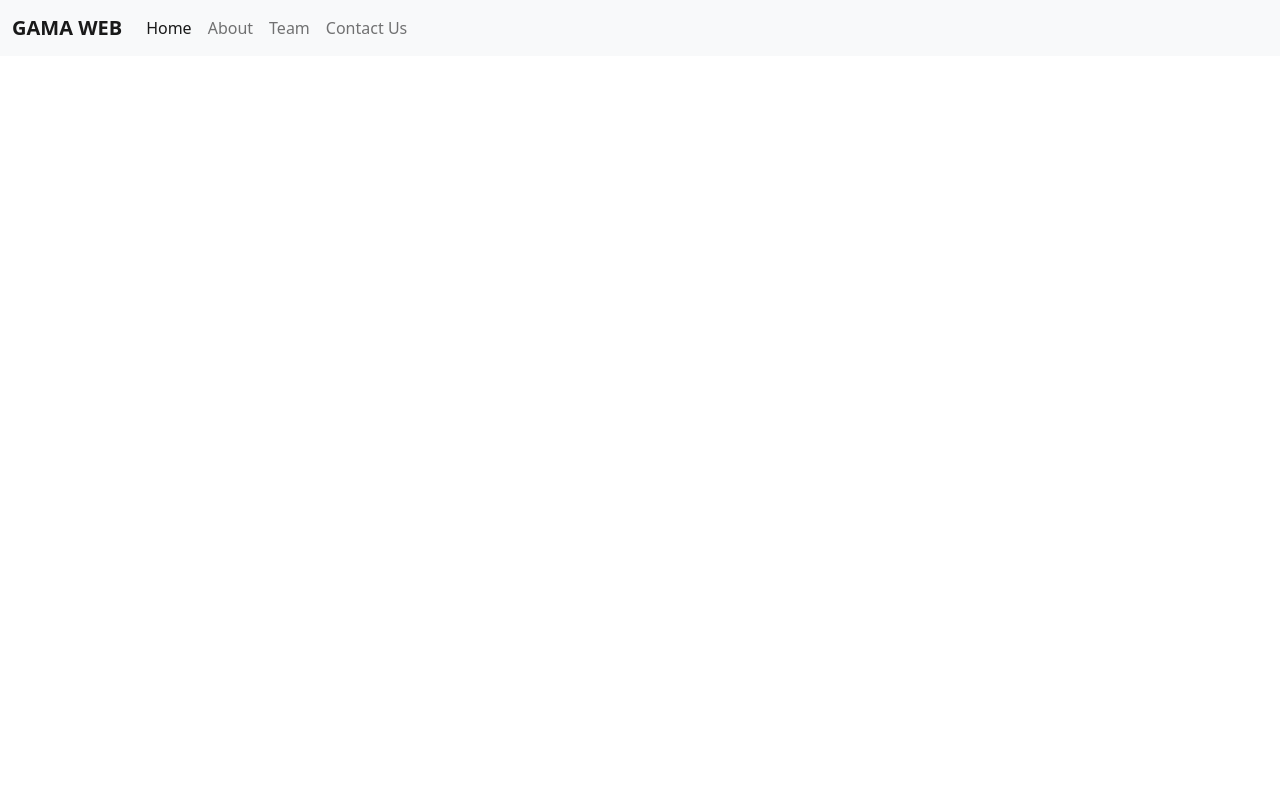
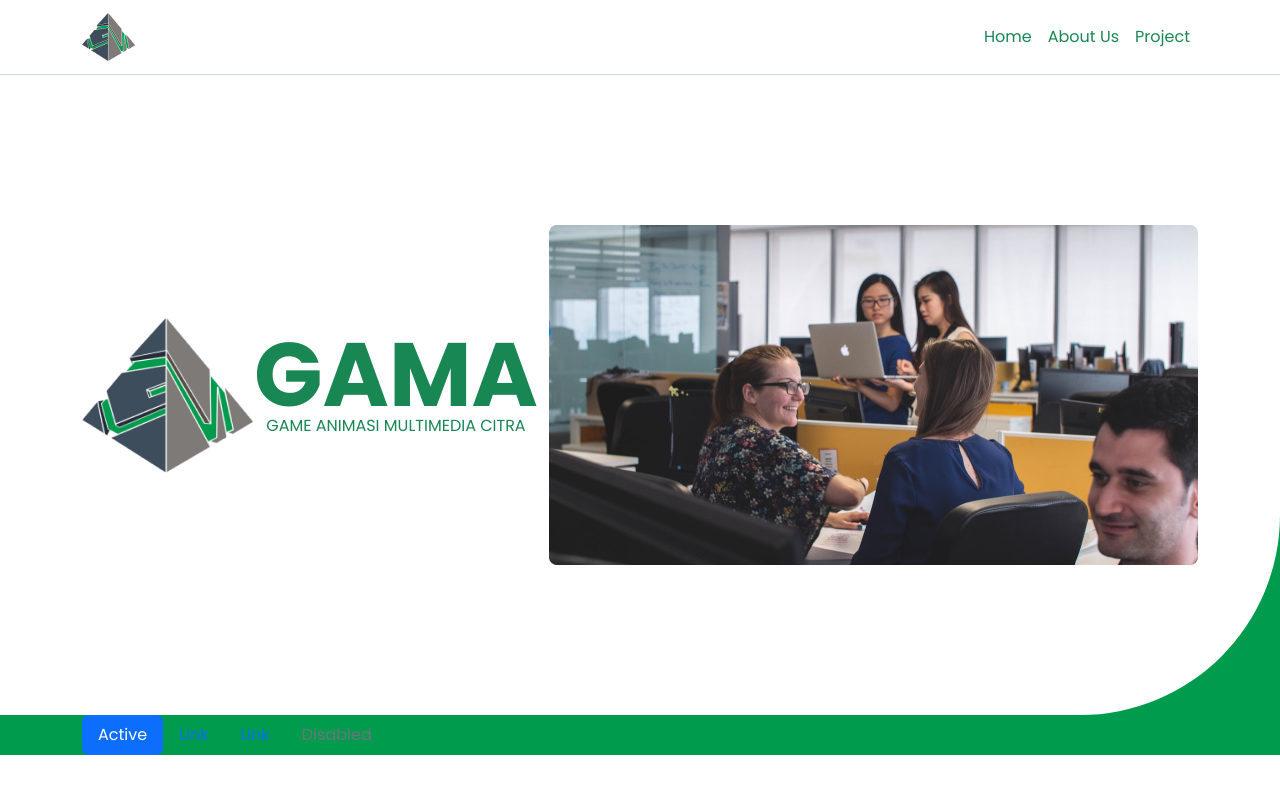
Before and after one commit to GAMA-ITN/GAMA-ITN.github.io, a website: page index.html in a window 1280 px wide. Shown: the top 794 px of the page. Drawn offline with nearby package versions, Linux system fonts and the light colour scheme.

Commit message:
penambahan-home

```diff
--- a/index.html
+++ b/index.html
@@ -5,38 +5,96 @@
     <meta http-equiv="X-UA-Compatible" content="IE=edge" />
     <meta name="viewport" content="width=device-width, initial-scale=1.0" />
     <link rel="stylesheet" href="style.css" />
-    <link href="https://cdn.jsdelivr.net/npm/bootstrap@5.2.3/dist/css/bootstrap.min.css" rel="stylesheet" integrity="sha384-rbsA2VBKQhggwzxH7pPCaAqO46MgnOM80zW1RWuH61DGLwZJEdK2Kadq2F9CUG65" crossorigin="anonymous">
-  </head>
+    <link
+      href="https://cdn.jsdelivr.net/npm/bootstrap@5.2.3/dist/css/bootstrap.min.css"
+      rel="stylesheet"
+      integrity="sha384-rbsA2VBKQhggwzxH7pPCaAqO46MgnOM80zW1RWuH61DGLwZJEdK2Kadq2F9CUG65"
+      crossorigin="anonymous"
+    />
     <title>GAMA WEB</title>
   </head>
-    <header>
-      <nav class="navbar navbar-expand-lg bg-light">
-        <div class="container-fluid">
-          <a class="navbar-brand fw-bold" href="#">GAMA WEB</a>
-          <button class="navbar-toggler" type="button" data-bs-toggle="collapse" data-bs-target="#navbarNav" aria-controls="navbarNav" aria-expanded="false" aria-label="Toggle navigation">
+  <body>
+    <header id="Home" class="sticky-top">
+      <nav
+        class="navbar navbar-expand-lg bg-white bg-opacity-75 border-bottom border-success border-opacity-25"
+      >
+        <div class="container">
+          <a class="navbar-brand" href="#Home"
+            ><img src="img/logo1.png" alt="LOGO GAMA"
+          /></a>
+          <button
+            class="navbar-toggler"
+            type="button"
+            data-bs-toggle="collapse"
+            data-bs-target="#navbarNav"
+            aria-controls="navbarNav"
+            aria-expanded="false"
+            aria-label="Toggle navigation"
+          >
             <span class="navbar-toggler-icon"></span>
           </button>
-          <div class="collapse navbar-collapse" id="navbarNav">
+          <div class="justify-content-around" id="navbarNav">
             <ul class="navbar-nav">
               <li class="nav-item">
-                <a class="nav-link active" aria-current="page" href="#">Home</a>
+                <a
+                  class="nav-link active text-success"
+                  aria-current="page"
+                  href="#Home"
+                  >Home
+                </a>
               </li>
               <li class="nav-item">
-                <a class="nav-link" href="#">About</a>
+                <a class="nav-link text-success" href="#About">About Us</a>
               </li>
               <li class="nav-item">
-                <a class="nav-link" href="#">Team</a>
-              </li>
-              <li class="nav-item">
-                <a class="nav-link" href="#">Contact Us</a>
+                <a class="nav-link text-success" href="#">Project</a>
               </li>
             </ul>
           </div>
         </div>
       </nav>
     </header>
-    <main></main>
+    <main>
+      <div class="home">
+        <div class="container d-flex justify-content-between">
+          <div
+            class="left-content d-flex justify-content-start align-items-center"
+          >
+            <img src="img/logo2.png" alt="Logo Gama" />
+            <div class="headline text-success text-center">
+              <h1 class="fw-bold">GAMA</h1>
+              <p>GAME ANIMASI MULTIMEDIA CITRA</p>
+            </div>
+          </div>
+          <div class="right-content">
+            <img src="img/profile1.png" alt="profile1" />
+          </div>
+        </div>
+      </div>
+      <div id="Aboute" class="aboute">
+        <div class="container">
+          <ul class="nav nav-pills">
+            <li class="nav-item">
+              <a class="nav-link active" aria-current="page" href="#">Active</a>
+            </li>
+            <li class="nav-item">
+              <a class="nav-link" href="#">Link</a>
+            </li>
+            <li class="nav-item">
+              <a class="nav-link" href="#">Link</a>
+            </li>
+            <li class="nav-item">
+              <a class="nav-link disabled">Disabled</a>
+            </li>
+          </ul>
+        </div>
+      </div>
+    </main>
     <footer></footer>
-    <script src="https://cdn.jsdelivr.net/npm/bootstrap@5.2.3/dist/js/bootstrap.bundle.min.js" integrity="sha384-kenU1KFdBIe4zVF0s0G1M5b4hcpxyD9F7jL+jjXkk+Q2h455rYXK/7HAuoJl+0I4" crossorigin="anonymous"></script>
+    <script
+      src="https://cdn.jsdelivr.net/npm/bootstrap@5.2.3/dist/js/bootstrap.bundle.min.js"
+      integrity="sha384-kenU1KFdBIe4zVF0s0G1M5b4hcpxyD9F7jL+jjXkk+Q2h455rYXK/7HAuoJl+0I4"
+      crossorigin="anonymous"
+    ></script>
   </body>
 </html>
--- a/style.css
+++ b/style.css
@@ -3,5 +3,30 @@
 * {
   padding: 0;
   margin: 0;
-  /* font-family: "Poppins", sans-serif; */
+  font-family: "Poppins", sans-serif;
+  box-sizing: border-box;
 }
+
+nav {
+  backdrop-filter: blur(8px);
+}
+
+body {
+  height: 3000px;
+}
+
+.home {
+  padding: 150px 0;
+  border-radius: 0 0 200px 0;
+  background-color: #fff;
+}
+
+main {
+  background-color: #009b4c;
+}
+
+.left-content .headline h1 {
+  font-size: 90px;
+  margin: 0;
+  line-height: 78px;
+}
```
Also changed, not shown: img/logo1.png (added), img/logo2.png (added), img/profile1.png (added).
